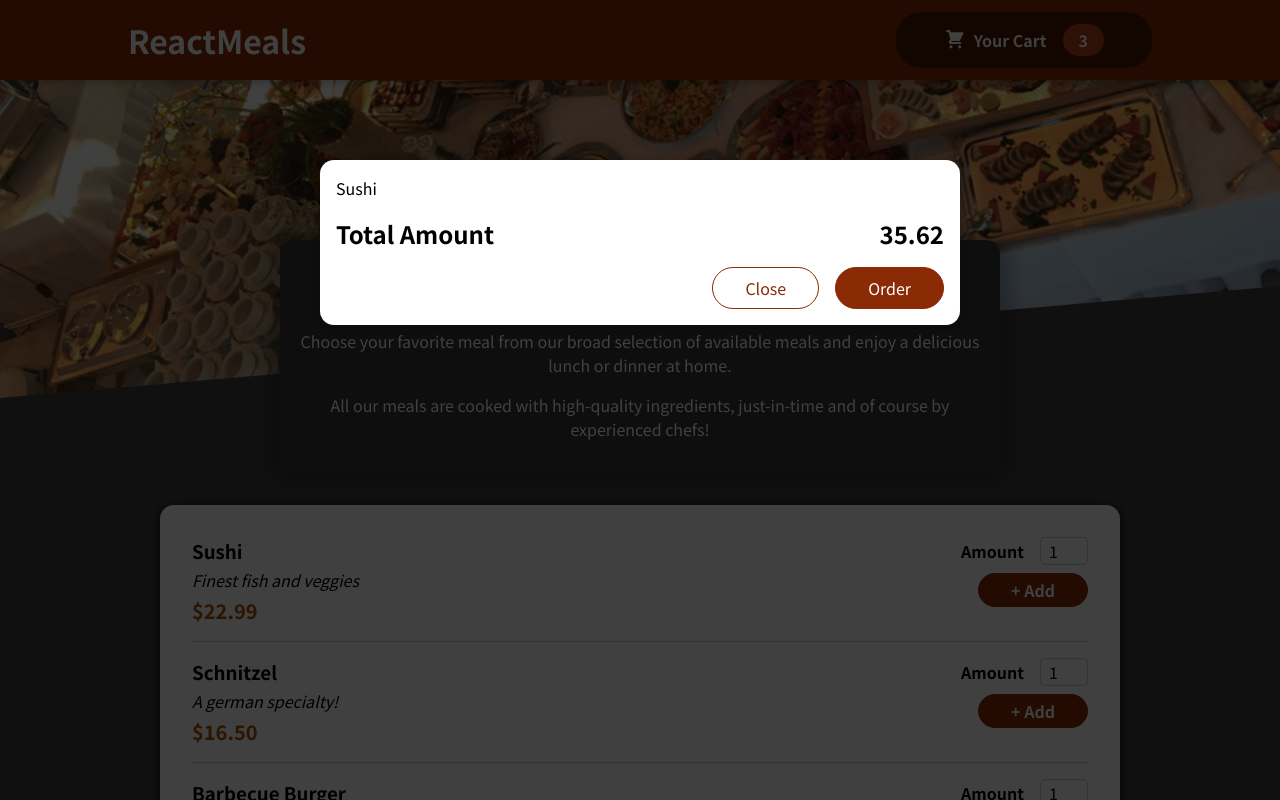
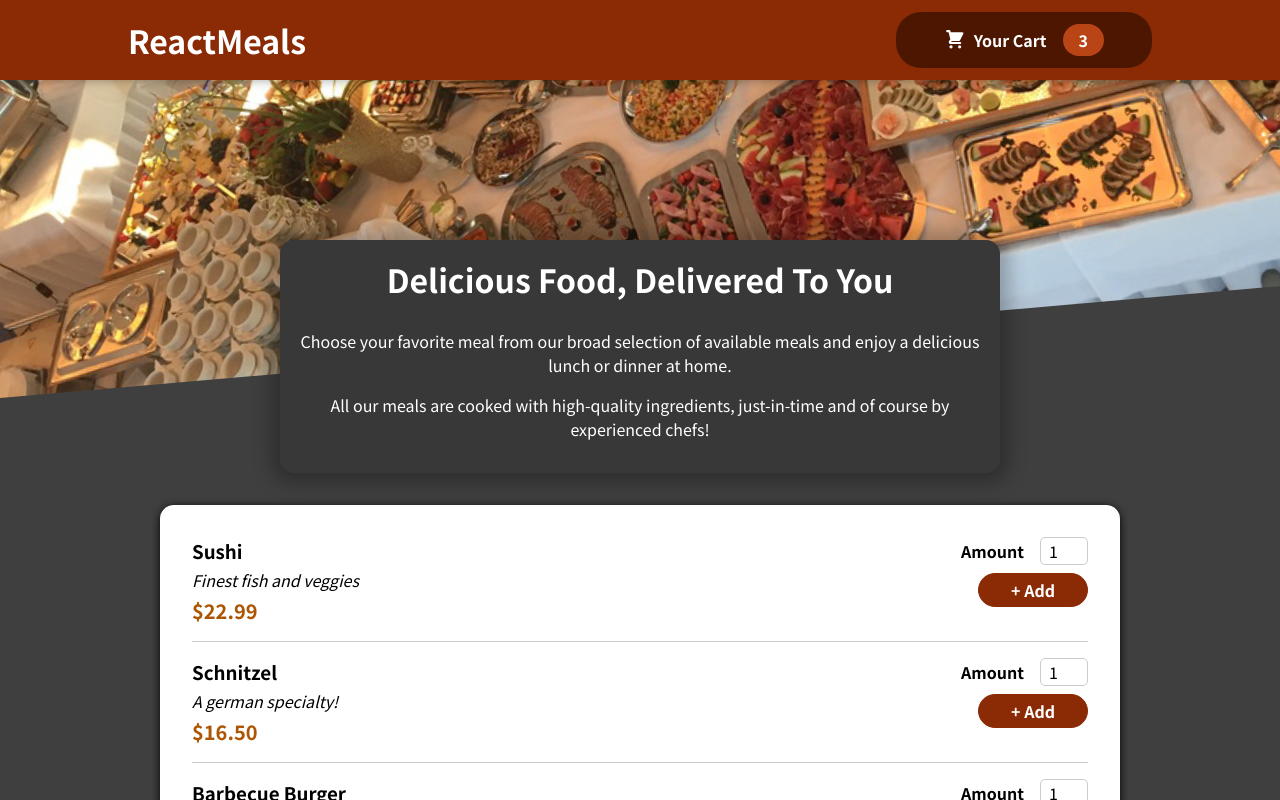
Before and after one commit to shinchri/ReactMeal, a React (Create React App) app: page / in a window 1280 px wide. Shown: the top 800 px of the page. Built offline with nearby package versions, Linux system fonts and the light colour scheme.

Commit message:
feat: Add open and close cart functions

```diff
--- a/src/App.js
+++ b/src/App.js
@@ -1,14 +1,24 @@
-import React, { Fragment } from 'react';
+import React, { Fragment, useState } from 'react';
 
 import Header from './components/Layout/Header';
 import Meals from './components/Meals/Meals';
 import Cart from './components/Cart/Cart';
 
 function App() {
+  const [cartIsShown, setCartIsShown] = useState(false);
+
+  const showCartHandler = () => {
+    setCartIsShown(true);
+  };
+
+  const hideCartHandler = () => {
+    setCartIsShown(false);
+  };
+
   return (
     <Fragment>
-      <Cart />
-      <Header />
+      {cartIsShown && <Cart onClose={hideCartHandler}/>}
+      <Header onShowCart={showCartHandler}/>
       <main>
         <Meals />
       </main>
--- a/src/components/Cart/Cart.js
+++ b/src/components/Cart/Cart.js
@@ -5,7 +5,7 @@
     const cartItems = [{id: 'c1', name: 'Sushi', amount: 2, price: 12.99}].map(item => <li key={item.id}>{item.name}</li>);
 
     return (
-        <Modal>
+        <Modal onClose={props.onClose}>
             <ul className={classes['cart-items']}>
                 {cartItems}
             </ul>
@@ -14,7 +14,7 @@
                 <span>35.62</span>
             </div>
             <div className={classes.actions}>
-                <button className={classes['button--alt']} >Close</button>
+                <button className={classes['button--alt']} onClick={props.onClose}>Close</button>
                 <button className={classes.button}>Order</button>
             </div>
         </Modal>
--- a/src/components/Layout/Header.js
+++ b/src/components/Layout/Header.js
@@ -9,7 +9,7 @@
         <React.Fragment>
             <header className={classes.header}>
                 <h1>ReactMeals</h1>
-                <HeaderCartButton />
+                <HeaderCartButton onClick={props.onShowCart}/>
             </header>
             <div className={classes['main-image']}>
                 <img src={mealsImage} alt="A table full of delicious food!"/>
--- a/src/components/Layout/HeaderCartButton.js
+++ b/src/components/Layout/HeaderCartButton.js
@@ -3,7 +3,7 @@
 
 const HeaderCartButton = (props) => {
     return (
-        <button className={classes.button}>
+        <button className={classes.button} onClick={props.onClick}>
             <span className={classes.icon}>
                 <CartIcon />
             </span>
--- a/src/components/UI/Modal.js
+++ b/src/components/UI/Modal.js
@@ -3,7 +3,7 @@
 import classes from './Modal.module.css';
 
 const Backdrop = props => {
-    return <div className={classes.backdrop}></div>
+    return <div className={classes.backdrop} onClick={props.onClose}></div>
 };
 
 const ModalOverlay = props => {
@@ -19,7 +19,7 @@
 const Modal = props => {
     return (
         <Fragment>
-            {ReactDOM.createPortal(<Backdrop/>, portalElement)}
+            {ReactDOM.createPortal(<Backdrop onClose={props.onClose}/>, portalElement)}
             {ReactDOM.createPortal(<ModalOverlay>{props.children}</ModalOverlay>, portalElement)}
         </Fragment>
     )
```
